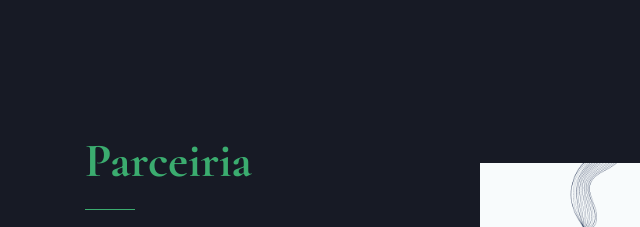
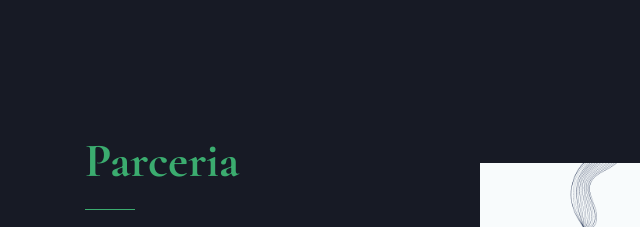
Before and after one commit to nobregagui/rt-pinturas, a plain HTML site: page index.html in a window 1280 px wide. Shown: the part 5740-5967 px from the top of the page, 0-640 px from the left. Drawn offline with nearby package versions, Linux system fonts and the light colour scheme; files whose address does not match are found by name.

Commit message:
Atualizando titulo do componente parceria

```diff
--- a/index.html
+++ b/index.html
@@ -324,7 +324,7 @@
           <div class="container">
             <div class="row">
               <div class="col-md-4 section-heading" data-aos="fade-up">
-                <h3 class="text-left">Parceiria</h3>
+                <h3 class="text-left">Parceria</h3>
                 <div class="w-75">
                   <p class="paragraph-partnership">Conheça a Everomm a nossa prinpal parceria de Tintas, Texturas, Impermeabilização, Têxtil e Papel.</p>
                   </div>
```
